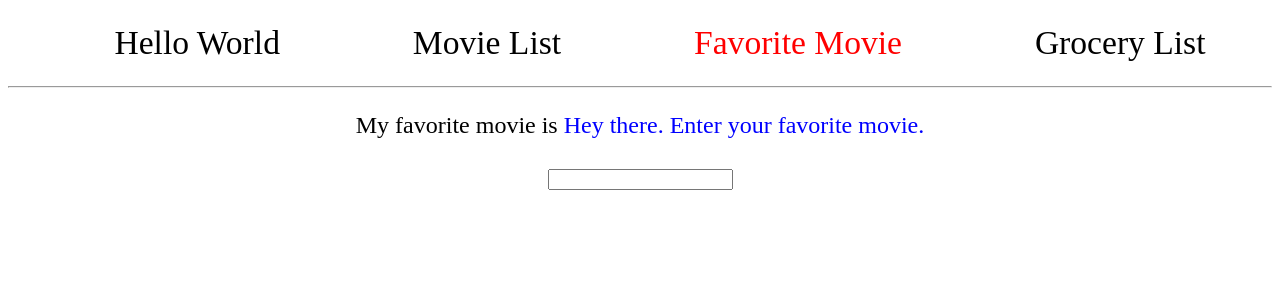
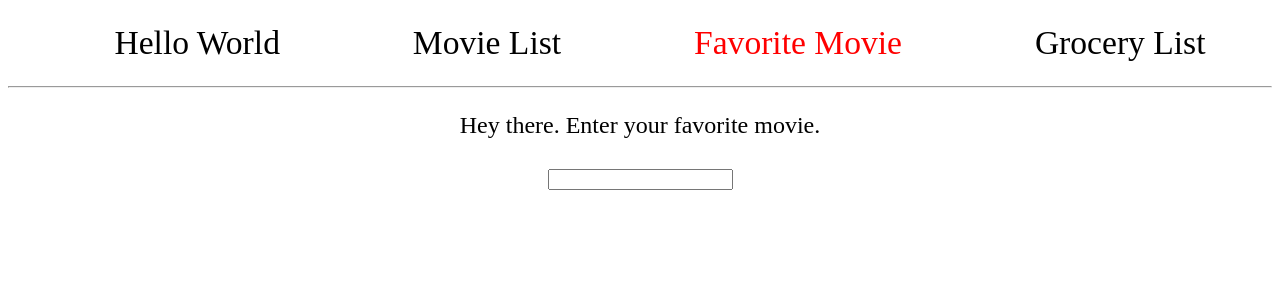
Before and after one commit to pesto-students/batch-9-exercises, a React (Create React App) app in the folder beginner-exercises/: page /03 in a window 1280 px wide. Shown: the top 300 px of the page. Built offline with nearby package versions, Linux system fonts and the light colour scheme; the HTML template or start-up script is replaced by a standard one.

Commit message:
Changes for the favourite movie problem.

```diff
--- a/beginner-exercises/src/components/03-FavoriteMovie.js
+++ b/beginner-exercises/src/components/03-FavoriteMovie.js
@@ -4,23 +4,22 @@ import React, { Component } from 'react';
 class FavoriteMovie extends Component {
   constructor(props) {
     super(props);
-    this.state = { movie: 'Hey there. Enter your favorite movie.' };
+    this.state = { movie: '' };
     this.onMovieChange = this.onMovieChange.bind(this);
   }
 
   /* eslint-disable no-unused-vars, react/no-unused-state */
   onMovieChange(event) {
-    let movieName = event.target.value;
-    if (movieName.length === 0) {
-      movieName = 'Hey there. Enter your favorite movie.';
-    }
+    const movieName = event.target.value;
     this.setState({ movie: movieName });
   }
 
   render() {
+    const { movie } = this.state;
     return (
       <div>
-        <p>My favorite movie is <span style={{ color: 'blue' }}>{this.state.movie}</span></p>
+        {movie.length > 0 ? (<p>My favorite movie is <span style={{ color: 'blue' }}>{movie}</span></p>) : (<p>Hey there. Enter your favorite movie.</p>)
+        }
         <input type="text" name="name" onChange={this.onMovieChange} />
       </div>
     );
```
